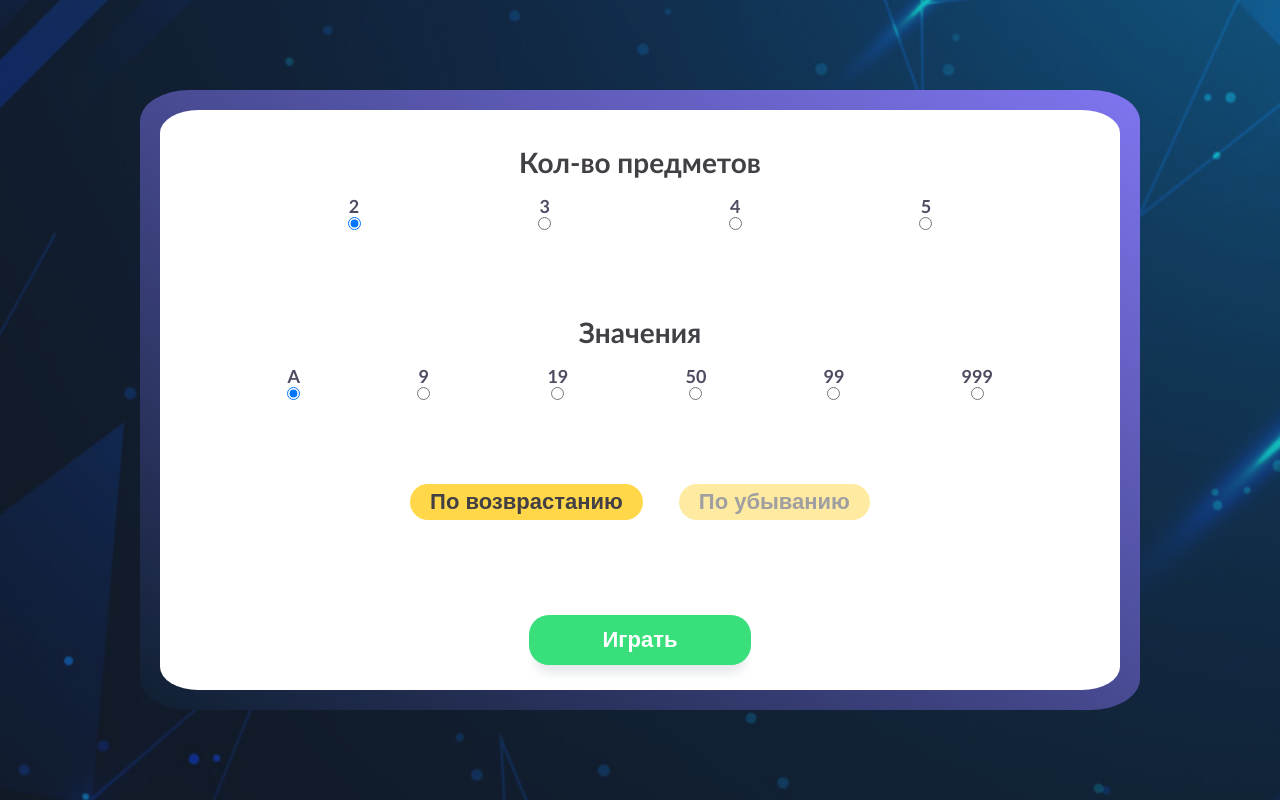
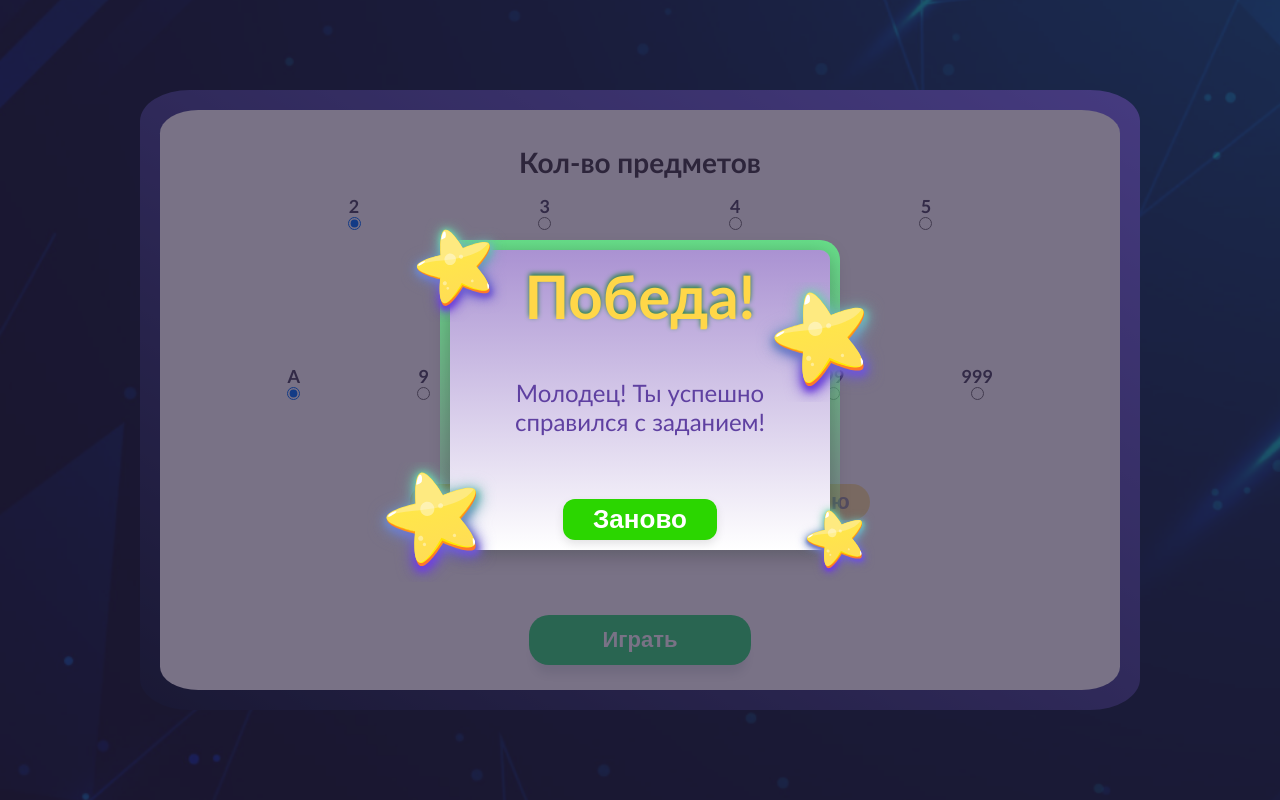
Before and after one commit to Fpsska/Serius-Task, a Next.js app: page / in a window 1280 px wide. Built offline with nearby package versions, Linux system fonts and the light colour scheme.

Commit message:
feat: create Modal.tsx comp, add logic of render this comp in Layout.tsx, create isModalVisible state

```diff
--- a/components/Layout.tsx
+++ b/components/Layout.tsx
@@ -1,13 +1,57 @@
+import React, { useState } from 'react';
+
+import styled from '@emotion/styled';
+
 import Header from './Header';
 import Footer from './Footer';
+import Modal from './Modal';
 
 // /. imports
 
+const Main = styled.main`
+    position: relative;
+    overflow: hidden;
+    width: 100vw;
+    height: 100vh;
+    padding: 90px 140px;
+    background-color: #a2d3da;
+    background-image: url(/images/background-template_settings.png);
+    background-size: cover;
+    background-position: center;
+    background-repeat: no-repeat;
+`;
+
+const Overlay = styled.div`
+    position: absolute;
+    top: 50%;
+    left: 50%;
+    transform: translate(-50%, -50%);
+    z-index: 2;
+
+    display: flex;
+    justify-content: center;
+    align-items: center;
+    width: 100%;
+    height: 100%;
+    background: rgba(32, 21, 54, 0.6);
+`;
+
+// /. styled components
+
 const Layout = ({ children }: any) => {
+    const [isModalVisible, setModalVisibleStatus] = useState<boolean>(true);
+
     return (
         <>
             <Header />
-            {children}
+            <Main>
+                {isModalVisible && (
+                    <Overlay>
+                        <Modal />
+                    </Overlay>
+                )}
+                {children}
+            </Main>
             <Footer />
         </>
     );
--- /dev/null
+++ b/components/Modal.tsx
@@ -0,0 +1,133 @@
+import React from 'react';
+
+import styled from '@emotion/styled';
+
+// /. imports
+
+const StyledModal = styled.div`
+    position: relative;
+    padding: 10px;
+    border-radius: 20px;
+    background: linear-gradient(
+        0deg,
+        rgba(141, 103, 223, 0) 0%,
+        rgba(103, 223, 137, 1) 100%
+    );
+`;
+
+const Wrapper = styled.div`
+    max-width: 380px;
+    min-width: 350px;
+    width: 100%;
+    min-height: 200px;
+    height: 300px;
+    overflow: scroll;
+
+    &::-webkit-scrollbar {
+        width: 0px;
+    }
+
+    &::-webkit-scrollbar-track {
+        background: transparent;
+    }
+
+    &::-webkit-scrollbar-thumb {
+        background-color: transparent;
+        border-radius: 0px;
+        border: 0px none transparent;
+    }
+
+    display: flex;
+    flex-direction: column;
+    justify-content: space-between;
+    align-items: center;
+    padding: 10px 40px;
+    background: linear-gradient(
+        0deg,
+        rgba(255, 255, 255, 1) 0%,
+        rgba(170, 146, 210, 1) 100%
+    );
+    box-shadow: 0px 4px 20px rgba(0, 0, 0, 0.25);
+    border-radius: 10px;
+`;
+
+const Star = styled.span`
+    background-image: url(/images/star-icon.svg);
+    background-position: center;
+    background-repeat: no-repeat;
+    background-size: cover;
+    position: absolute;
+`;
+
+const StarBigLeft = styled(Star)`
+    width: 130px;
+    height: 120px;
+    left: -5.2rem;
+    bottom: -1.6rem;
+`;
+
+const StarBigRigth = styled(Star)`
+    width: 130px;
+    height: 120px;
+    right: -3.2rem;
+    top: 3rem;
+`;
+
+const StarMedium = styled(Star)`
+    width: 106px;
+    height: 104px;
+    left: -2.8rem;
+    top: -1.6rem;
+`;
+
+const StarSmall = styled(Star)`
+    width: 80px;
+    height: 80px;
+    right: -2.5rem;
+    bottom: -1.5rem;
+`;
+
+const Title = styled.h2`
+    font-weight: 600;
+    font-size: 60px;
+    text-shadow: 0px -2px 5px #1e813a;
+    color: var(--yellow-color);
+`;
+
+const Caption = styled.p`
+    font-size: 24px;
+    color: var(--violet-color);
+    font-weight: 400;
+    text-align: center;
+    margin: 22px 0 40px 0;
+`;
+
+const Button = styled.button`
+    color: var(--white-color);
+    background-color: #2bd600;
+    box-shadow: 0px 4px 10px rgba(0, 0, 0, 0.1);
+    border-radius: 12px;
+    font-size: 26px;
+    font-weight: 600;
+    padding: 5px 30px;
+`;
+
+// /. styled components
+
+const Modal = () => {
+    return (
+        <StyledModal>
+            <Wrapper>
+                <StarMedium />
+                <StarBigLeft />
+                <StarBigRigth />
+                <StarSmall />
+                <Title>Победа!</Title>
+                <Caption>Молодец! Ты успешно справился с заданием!</Caption>
+                <Button>Заново</Button>
+            </Wrapper>
+        </StyledModal>
+    );
+};
+
+export default Modal;
--- a/pages/_app.tsx
+++ b/pages/_app.tsx
@@ -1,3 +1,5 @@
+import React from 'react';
+
 import Layout from '../components/Layout';
 
 import type { AppProps } from 'next/app';
--- a/pages/index.tsx
+++ b/pages/index.tsx
@@ -1,18 +1,13 @@
-import { useState } from 'react';
+import React, { useState } from 'react';
 
 import styled from '@emotion/styled';
 
 // /. imports
 
 const Section = styled.section`
-    width: 100vw;
-    height: 100vh;
-    padding: 90px 140px;
-    background-color: #a2d3da;
-    background-image: url(/images/background-template_settings.png);
-    background-size: cover;
-    background-position: center;
-    background-repeat: no-repeat;
+    position: relative;
+    width: 100%;
+    height: 100%;
 `;
 
 const Wrapper = styled.div`
--- a/styles/globals.css
+++ b/styles/globals.css
@@ -74,6 +74,10 @@ address {
 
 /* /. roots */
 
+html {
+    font-size: 14px;
+}
+
 html,
 body {
     height: 100%;
```
Also changed, not shown: pages/api/hello.ts (+4 -4 lines), 1 other file (tests, documents, lock files or other folders).
